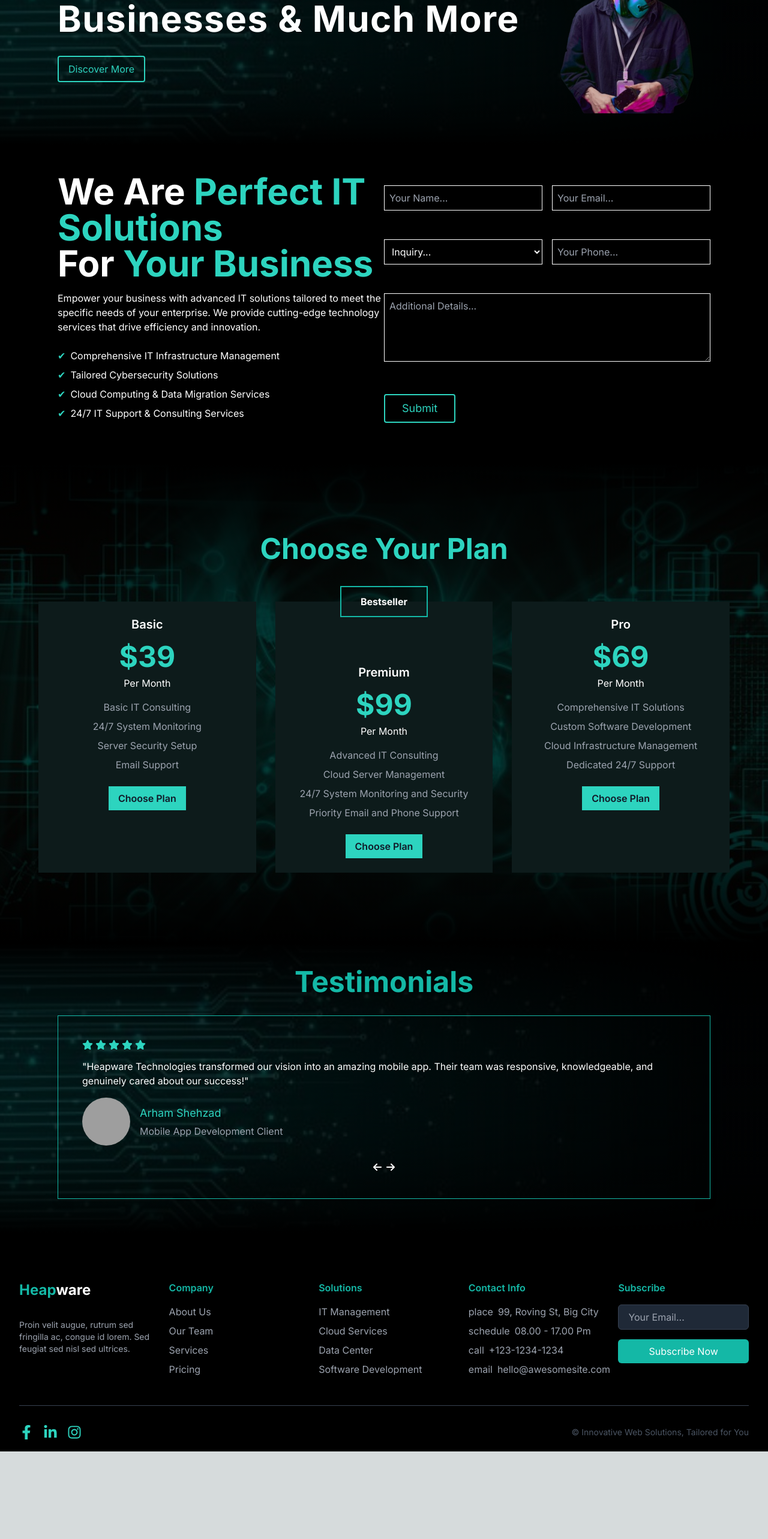
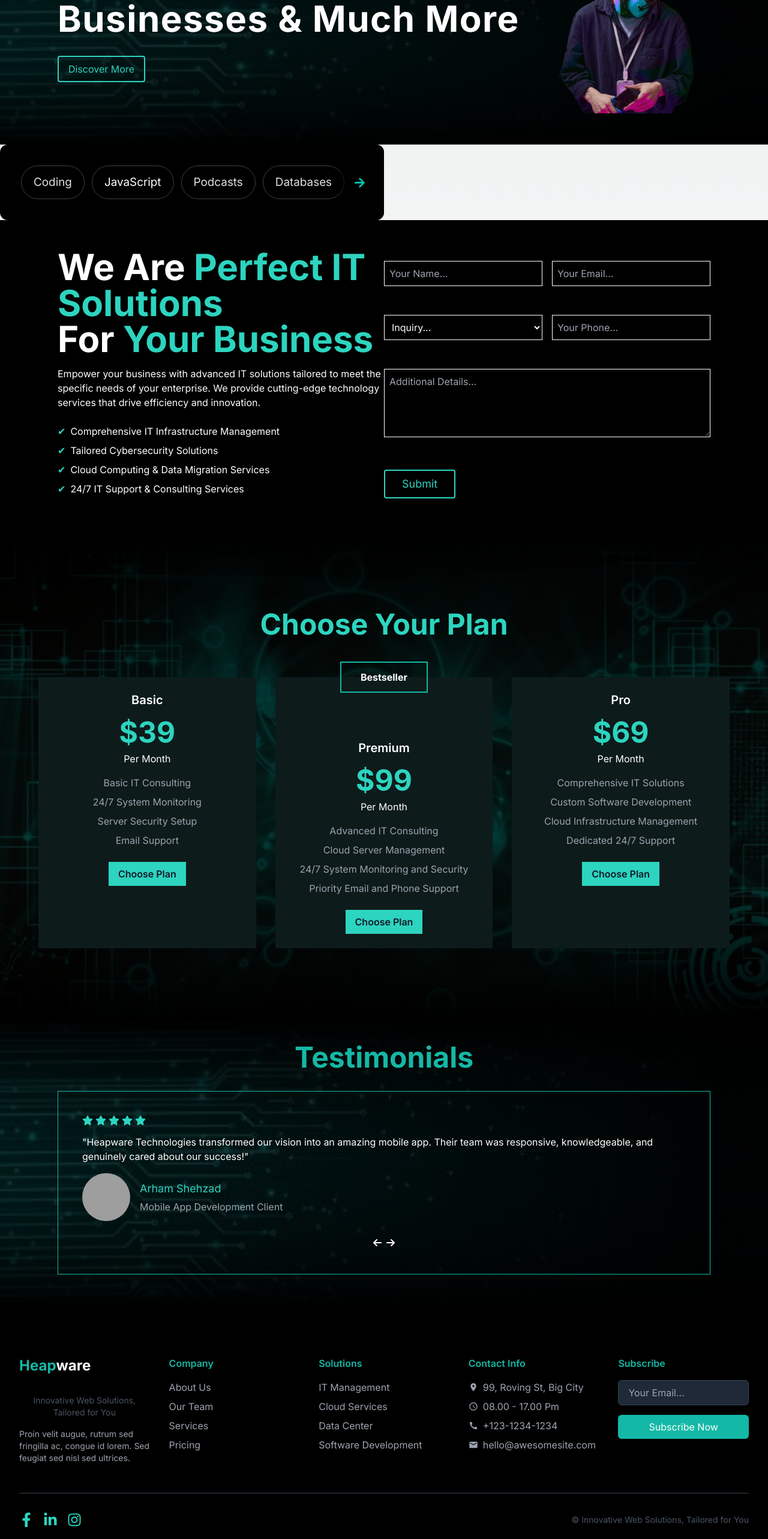
Before and after one commit to WebDevXpert/heapware-portfolio, a Next.js app: page / in a window 1280 px wide. Shown: the part 4404-6970 px from the top of the page at 60% size. Before the commit the page ends 6824 px from the top, so only its background shows below. Built offline with nearby package versions, Linux system fonts and the light colour scheme; grey boxes are pictures that could not be loaded.

Commit message:
Text Slider

```diff
--- a/package.json
+++ b/package.json
@@ -27,6 +27,7 @@
     "react-icons": "^5.2.1",
     "react-intersection-observer": "^9.10.3",
     "react-scroll": "^1.9.0",
+    "swiper": "^11.1.12",
     "tailwind-merge": "^2.3.0"
   },
   "devDependencies": {
--- a/src/app/components/contactSection/page.jsx
+++ b/src/app/components/contactSection/page.jsx
@@ -1,5 +1,95 @@
-import React from "react";
+import React from 'react';
+import { FaArrowLeft, FaArrowRight } from 'react-icons/fa'; // Importing React Icons
+import { useEffect, useState, useRef } from 'react';
 
+// DraggableSliderTabs Component
+const DraggableSliderTabs = () => {
+  const tabsBox = useRef(null); // Reference for the tabs container
+  const [isDragging, setIsDragging] = useState(false);
+  const [showLeftIcon, setShowLeftIcon] = useState(false); // Show/hide left arrow
+  const [showRightIcon, setShowRightIcon] = useState(true); // Show/hide right arrow
+
+  // Function to handle visibility of arrows based on scroll position
+  const handleIcons = () => {
+    const maxScrollableWidth = tabsBox.current.scrollWidth - tabsBox.current.clientWidth;
+    setShowLeftIcon(tabsBox.current.scrollLeft > 0); // Show left arrow if scrolled right
+    setShowRightIcon(tabsBox.current.scrollLeft < maxScrollableWidth); // Show right arrow if more content exists to scroll
+  };
+
+  // Function to scroll tabs left or right when arrow is clicked
+  const handleScroll = (direction) => {
+    const scrollAmount = direction === 'left' ? -340 : 340;
+    tabsBox.current.scrollLeft += scrollAmount; // Update scrollLeft value
+    handleIcons(); // Update visibility of arrows after scrolling
+  };
+
+  // Function to handle dragging the tabs
+  const handleMouseMove = (e) => {
+    if (!isDragging) return;
+    tabsBox.current.classList.add('dragging');
+    tabsBox.current.scrollLeft -= e.movementX; // Dragging scrolls tabs
+    handleIcons(); // Update visibility of arrows while dragging
+  };
+
+  // Stop dragging
+  const stopDragging = () => {
+    setIsDragging(false);
+    tabsBox.current.classList.remove('dragging');
+  };
+
+  // Add mouse event listeners
+  useEffect(() => {
+    const tabsElement = tabsBox.current;
+    tabsElement.addEventListener('mousemove', handleMouseMove);
+    document.addEventListener('mouseup', stopDragging);
+
+    return () => {
+      tabsElement.removeEventListener('mousemove', handleMouseMove);
+      document.removeEventListener('mouseup', stopDragging);
+    };
+  }, [isDragging]);
+
+  return (
+    <div className="wrapper">
+      {showLeftIcon && (
+        <div className="icon">
+          <FaArrowLeft
+            onClick={() => handleScroll('left')} // Handle left arrow click
+            style={{ cursor: 'pointer', fontSize: '1.2rem', color: '#00bfa5' }} // Inline styles
+          />
+        </div>
+      )}
+      <ul className="tabs-box" ref={tabsBox} onMouseDown={() => setIsDragging(true)}>
+        {/* Tab items */}
+        <li className="tab">Coding</li>
+        <li className="tab active">JavaScript</li>
+        <li className="tab">Podcasts</li>
+        <li className="tab">Databases</li>
+        <li className="tab">Web Development</li>
+        <li className="tab">Unboxing</li>
+        <li className="tab">History</li>
+        <li className="tab">Programming</li>
+        <li className="tab">Gadgets</li>
+        <li className="tab">Algorithms</li>
+        <li className="tab">Comedy</li>
+        <li className="tab">Gaming</li>
+        <li className="tab">Share Market</li>
+        <li className="tab">Smartphones</li>
+        <li className="tab">Data Structure</li>
+      </ul>
+      {showRightIcon && (
+        <div className="icon">
+          <FaArrowRight
+            onClick={() => handleScroll('right')} // Handle right arrow click
+            style={{ cursor: 'pointer', fontSize: '1.2rem', color: '#00bfa5' }} // Inline styles
+          />
+        </div>
+      )}
+    </div>
+  );
+};
+
+// ContactSection Component
 const ContactSection = () => {
   return (
     <section
@@ -73,4 +163,14 @@ const ContactSection = () => {
   );
 };
 
-export default ContactSection;
+// Main Component
+const MainComponent = () => {
+  return (
+    <>
+      <DraggableSliderTabs />
+      <ContactSection />
+    </>
+  );
+};
+
+export default MainComponent;
--- a/src/app/components/footer/page.jsx
+++ b/src/app/components/footer/page.jsx
@@ -1,24 +1,38 @@
 import Link from "next/link";
-import { FaFacebookF, FaLinkedinIn, FaInstagram,  } from "react-icons/fa";
+import { FaFacebookF, FaLinkedinIn, FaInstagram } from "react-icons/fa";
+import { MdPlace, MdSchedule, MdCall, MdEmail } from "react-icons/md";
 
 const Footer = () => {
+  const copyrightText = (
+    <p className="text-sm text-gray-600 text-center w-full">
+      &copy; Innovative Web Solutions, Tailored for You
+    </p>
+  );
+
   return (
     <footer className="bg-black w-full text-gray-400 pt-20 pb-5">
       <div className="container mx-auto px-4 sm:px-6 lg:px-8 w-full">
         <div className="grid grid-cols-1 sm:grid-cols-2 lg:grid-cols-5 gap-8 w-full">
+          {/* Logo and Description */}
           <div className="lg:col-span-1">
-            <div className="text-white mb-8 text-2xl font-bold">
-              <Link href="/">
-                <div className="text-2xl font-bold cursor-pointer flex items-baseline">
-                  <span className="text-teal-500 text-2xl">Heap</span>
-                  <span className="text-white text-2xl">ware</span>
-                </div>
-              </Link>
-            </div>
-            <p className="text-sm">
-              Proin velit augue, rutrum sed fringilla ac, congue id lorem. Sed feugiat sed nisl sed ultrices.
+            <Link href="/" passHref>
+              <div className="text-white mb-8 text-2xl font-bold flex items-baseline">
+                <span className="text-teal-500">Heap</span>
+                <span className="text-white">ware</span>
+              </div>
+              <div className="flex justify-center w-full md:w-auto">
+                <p className="text-sm text-gray-600 text-center w-full">
+                  Innovative Web Solutions, Tailored for You
+                </p>
+              </div>
+            </Link>
+            <p className="text-sm mt-4">
+              Proin velit augue, rutrum sed fringilla ac, congue id lorem. Sed
+              feugiat sed nisl sed ultrices.
             </p>
           </div>
+
+          {/* Company Links */}
           <div>
             <h2 className="font-semibold text-teal-500 mb-4">Company</h2>
             <ul className="space-y-2">
@@ -44,6 +58,8 @@ const Footer = () => {
               </li>
             </ul>
           </div>
+
+          {/* Solutions Links */}
           <div>
             <h2 className="font-semibold text-teal-500 mb-4">Solutions</h2>
             <ul className="space-y-2">
@@ -69,23 +85,27 @@ const Footer = () => {
               </li>
             </ul>
           </div>
+
+          {/* Contact Info */}
           <div>
             <h2 className="font-semibold text-teal-500 mb-4">Contact Info</h2>
             <ul className="space-y-2">
               <li className="flex items-center">
-                <span className="material-icons mr-2">place</span>99, Roving St, Big City
+                <MdPlace className="mr-2" /> 99, Roving St, Big City
               </li>
               <li className="flex items-center">
-                <span className="material-icons mr-2">schedule</span>08.00 - 17.00 Pm
+                <MdSchedule className="mr-2" /> 08.00 - 17.00 Pm
               </li>
               <li className="flex items-center">
-                <span className="material-icons mr-2">call</span>+123-1234-1234
+                <MdCall className="mr-2" /> +123-1234-1234
               </li>
               <li className="flex items-center">
-                <span className="material-icons mr-2">email</span>hello@awesomesite.com
+                <MdEmail className="mr-2" /> hello@awesomesite.com
               </li>
             </ul>
           </div>
+
+          {/* Subscribe Form */}
           <div>
             <h2 className="font-semibold text-teal-500 mb-4">Subscribe</h2>
             <form>
@@ -100,28 +120,29 @@ const Footer = () => {
             </form>
           </div>
         </div>
+
+        {/* Social Media Links and Footer */}
         <div className="border-t border-gray-700 mt-12 pt-8 flex flex-col items-center space-y-4 md:space-y-0 md:flex-row md:justify-between">
           <div className="flex space-x-4">
-            <Link href="https://www.facebook.com/heapware">
-              <div className="text-teal-400 hover:text-teal-500">
-                <FaFacebookF  className="w-6 h-6"  />
+            <Link href="https://www.facebook.com/heapware" passHref>
+              <div target="_blank" className="text-teal-400 hover:text-teal-500">
+                <FaFacebookF className="w-6 h-6" />
               </div>
             </Link>
-            <Link href="https://www.linkedin.com/company/heapware-technologies">
-              <div className="text-teal-400 hover:text-teal-500">
-                <FaLinkedinIn  className="w-6 h-6"  />
+            <Link href="https://www.linkedin.com/company/heapware-technologies" passHref>
+              <div target="_blank" className="text-teal-400 hover:text-teal-500">
+                <FaLinkedinIn className="w-6 h-6" />
               </div>
             </Link>
-            <Link href="https://www.instagram.com/heapware">
-              <div className="text-teal-400 hover:text-teal-500">
-                <FaInstagram  className="w-6 h-6"  />
+            <Link href="https://www.instagram.com/heapware" passHref>
+              <div target="_blank" className="text-teal-400 hover:text-teal-500">
+                <FaInstagram className="w-6 h-6" />
               </div>
             </Link>
           </div>
+
           <div className="flex justify-center w-full md:w-auto">
-            <p className="text-sm text-gray-600 text-center w-full">
-              &copy; Innovative Web Solutions, Tailored for You
-            </p>
+            {copyrightText}
           </div>
         </div>
       </div>
--- /dev/null
+++ b/src/app/components/slider/page.jsx
@@ -0,0 +1,90 @@
+import { useEffect, useState, useRef } from 'react';
+import { FaArrowLeft, FaArrowRight } from 'react-icons/fa'; // Importing React Icons
+
+const DraggableSliderTabs = () => {
+  const tabsBox = useRef(null); // Reference for the tabs container
+  const [isDragging, setIsDragging] = useState(false);
+  const [showLeftIcon, setShowLeftIcon] = useState(false); // Show/hide left arrow
+  const [showRightIcon, setShowRightIcon] = useState(true); // Show/hide right arrow
+
+  // Function to handle visibility of arrows based on scroll position
+  const handleIcons = () => {
+    const maxScrollableWidth = tabsBox.current.scrollWidth - tabsBox.current.clientWidth;
+    setShowLeftIcon(tabsBox.current.scrollLeft > 0); // Show left arrow if scrolled right
+    setShowRightIcon(tabsBox.current.scrollLeft < maxScrollableWidth); // Show right arrow if more content exists to scroll
+  };
+
+  // Function to scroll tabs left or right when arrow is clicked
+  const handleScroll = (direction) => {
+    const scrollAmount = direction === 'left' ? -340 : 340;
+    tabsBox.current.scrollLeft += scrollAmount; // Update scrollLeft value
+    handleIcons(); // Update visibility of arrows after scrolling
+  };
+
+  // Function to handle dragging the tabs
+  const handleMouseMove = (e) => {
+    if (!isDragging) return;
+    tabsBox.current.classList.add('dragging');
+    tabsBox.current.scrollLeft -= e.movementX; // Dragging scrolls tabs
+    handleIcons(); // Update visibility of arrows while dragging
+  };
+
+  // Stop dragging
+  const stopDragging = () => {
+    setIsDragging(false);
+    tabsBox.current.classList.remove('dragging');
+  };
+
+  // Add mouse event listeners
+  useEffect(() => {
+    const tabsElement = tabsBox.current;
+    tabsElement.addEventListener('mousemove', handleMouseMove);
+    document.addEventListener('mouseup', stopDragging);
+
+    return () => {
+      tabsElement.removeEventListener('mousemove', handleMouseMove);
+      document.removeEventListener('mouseup', stopDragging);
+    };
+  }, [isDragging]);
+
+  return (
+    <div className="wrapper">
+      {showLeftIcon && (
+        <div className="icon">
+          <FaArrowLeft
+            onClick={() => handleScroll('left')} // Handle left arrow click
+            style={{ cursor: 'pointer', fontSize: '1.2rem', color: '#00bfa5' }} // Inline styles
+          />
+        </div>
+      )}
+      <ul className="tabs-box" ref={tabsBox} onMouseDown={() => setIsDragging(true)}>
+        {/* Tab items */}
+        <li className="tab">Coding</li>
+        <li className="tab active">JavaScript</li>
+        <li className="tab">Podcasts</li>
+        <li className="tab">Databases</li>
+        <li className="tab">Web Development</li>
+        <li className="tab">Unboxing</li>
+        <li className="tab">History</li>
+        <li className="tab">Programming</li>
+        <li className="tab">Gadgets</li>
+        <li className="tab">Algorithms</li>
+        <li className="tab">Comedy</li>
+        <li className="tab">Gaming</li>
+        <li className="tab">Share Market</li>
+        <li className="tab">Smartphones</li>
+        <li className="tab">Data Structure</li>
+      </ul>
+      {showRightIcon && (
+        <div className="icon">
+          <FaArrowRight
+            onClick={() => handleScroll('right')} // Handle right arrow click
+            style={{ cursor: 'pointer', fontSize: '1.2rem', color: '#00bfa5' }} // Inline styles
+          />
+        </div>
+      )}
+    </div>
+  );
+};
+
+export default DraggableSliderTabs;
--- a/src/app/globals.css
+++ b/src/app/globals.css
@@ -45,3 +45,97 @@ body {
 
 
 /* ********************************************************** */
+
+/* Import Google font - Poppins */
+@import url('https://fonts.googleapis.com/css2?family=Poppins:wght@400;500;600&display=swap');
+
+
+
+.wrapper {
+  padding: 35px;
+  position: relative;
+  overflow-x: hidden;
+  width: 100%; /* Full width */
+  max-width: 50%; /* Full width */
+  background: black; /* Darker background for wrapper */
+  border-radius: 13px;
+  display: flex;
+  flex-direction: column;
+  justify-content: right;
+}
+
+.wrapper .icon {
+  position: absolute;
+  top: 0;
+  height: 100%;
+  width: 80px;
+  display: flex;
+  align-items: center;
+  justify-content: center;
+  visibility: visible; /* Ensure icons are always visible */
+}
+
+.icon:first-child {
+  left: 0;
+  background: linear-gradient(90deg, black 70%, transparent);
+}
+
+.icon:last-child {
+  right: 0;
+  background: linear-gradient(-90deg, black 70%, transparent);
+}
+
+.icon i {
+  width: 55px;
+  height: 55px;
+  cursor: pointer;
+  font-size: 1.2rem;
+  text-align: center;
+  line-height: 55px;
+  border-radius: 50%;
+  color: #00bfa5; /* Teal color for icons */
+}
+
+.icon i:hover {
+  background: rgba(1, 9, 8, 0.2); /* Teal hover effect */
+}
+
+.wrapper .tabs-box {
+  display: flex;
+  gap: 12px;
+  list-style: none;
+  overflow-x: hidden;
+  scroll-behavior: smooth;
+}
+
+.tabs-box.dragging {
+  scroll-behavior: auto;
+  cursor: grab;
+}
+
+.tabs-box .tab {
+  cursor: pointer;
+  font-size: 1.18rem;
+  white-space: nowrap;
+  background: black; /* Dark background for tabs */
+  padding: 13px 20px;
+  border-radius: 30px;
+  border: 1px solid #404040; /* Darker border */
+  color: #e0e0e0; /* Light grey text for tabs */
+}
+
+.tabs-box .tab:hover {
+  background: #00bfa5; /* Teal hover background for tabs */
+  color: #fff; /* White text on hover */
+}
+
+.tabs-box.dragging .tab {
+  user-select: none;
+  pointer-events: none;
+}
+
+.tabs-box .tab.active {
+  color: #fff; /* White text */
+  border-color: transparent;
+  border: 1px solid #404040;
+}
--- a/src/app/page.jsx
+++ b/src/app/page.jsx
@@ -10,6 +10,7 @@ import Pricing from "./components/pricing/page";
 import ServicesSection from "./components/servicesSection/page";
 import TrustedBySection from "./components/trustedSection/page";
 import Waleed from "./components/testimonials/page";
+// import DraggableSliderTabs from "./components/slider/page";
 
 export default function Home() {
   useEffect(() => {
@@ -22,6 +23,7 @@ export default function Home() {
   return (
     <div>
       <ITSection />
+      {/* <DraggableSliderTabs/> */}
       <ItPartnerSection />
       <Cards />
       <TrustedBySection />
```
Also changed, not shown: 1 other file (tests, documents, lock files or other folders).
